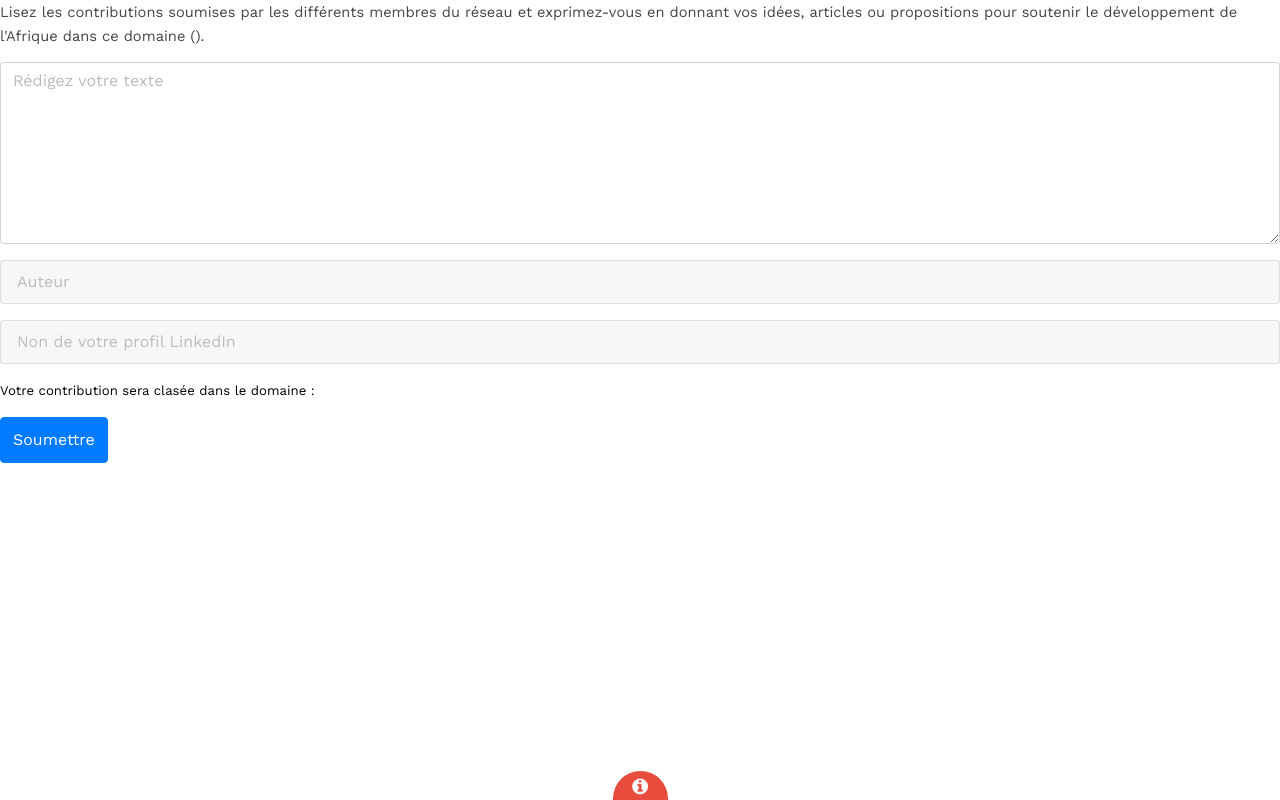
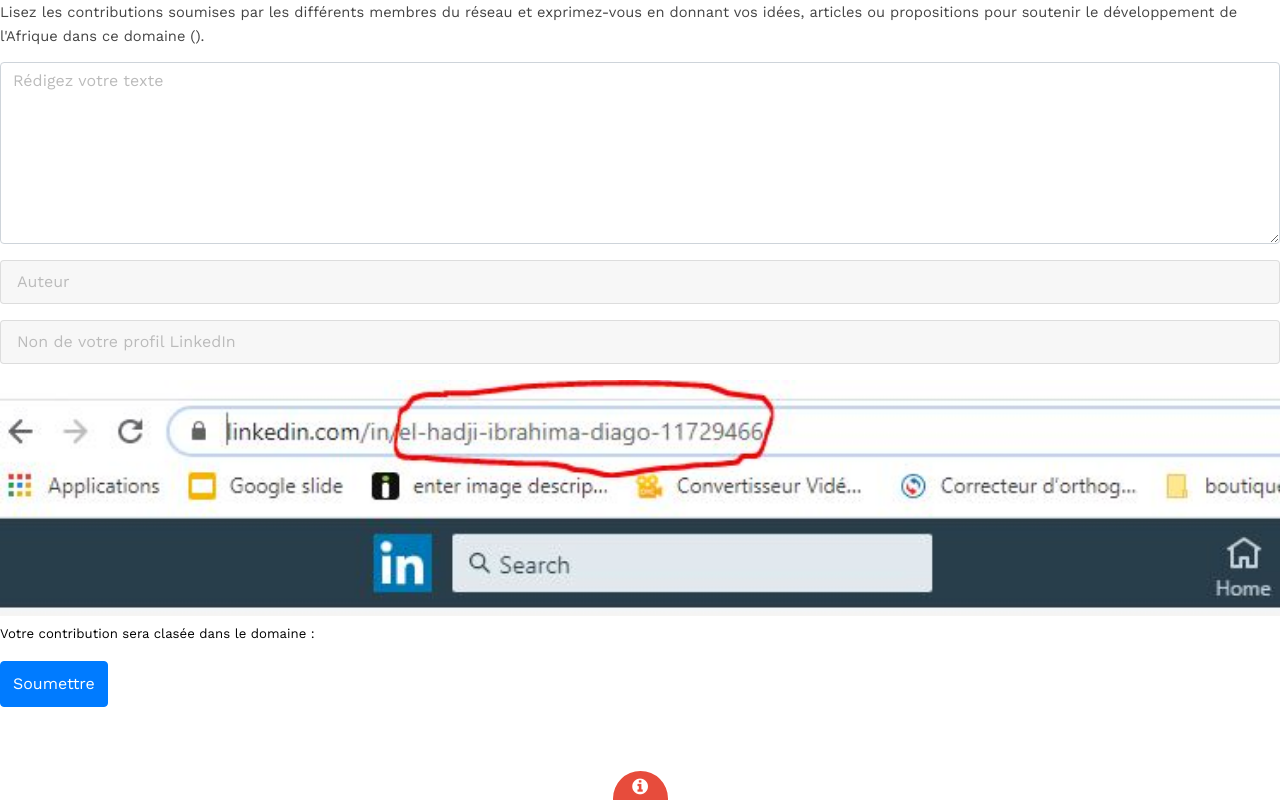
Before and after one commit to diagoibrahima/africathenextbrain, an Angular app: page /new-contribution in a window 1280 px wide. Built offline with nearby package versions, Linux system fonts and the light colour scheme; a web font is replaced by a local one.

Commit message:
Add image illustration pour metre l'id linkedin en ajoutant une contributions

```diff
--- a/src/app/main/main.component.html
+++ b/src/app/main/main.component.html
@@ -4,10 +4,10 @@
 						<h1>AFRICA</h1>
 						<h5 class="subtitle">THE NEXT BRAIN</h5>
 						<h2>Réfléchissons ensemble pour des solutions de développement durable</h2>
-						<a routerLink="/main" class="button big alt"><span>Donnez votre idée</span></a>
+						<a routerLink="/main" class="button big alt"><span>Donnez vos idées</span></a>
             <a routerLink="/apropos" class="button big apropos"><span>À propos de ATNB</span></a>
 					</div>
-					<a href="#" class="button hidden"><span>Donnez votre idée</span></a>
+					<a href="#" class="button hidden"><span>Donnez vos idées</span></a>
 				</div>
 
 </header>
--- a/src/app/new-contribution/new-contribution.component.html
+++ b/src/app/new-contribution/new-contribution.component.html
@@ -27,8 +27,9 @@
           <label class="control-label"></label>
           <input class="form-control" type="text" name="profilRs" placeholder="Non de votre profil LinkedIn" ngModel>
         </div>
+<img src="../../assets/images/idLinkedIn.JPG" width="100%" class="responsive">
+<div class="form-group">
 
-<div class="form-group">
           <label class="control-label remarque">Votre contribution sera clasée dans le domaine : {{sec}}</label>
           <input class="form-control" type="hidden"  value="agriculture" name="domaine" ngModel="{{sec}}">
         </div>
```
Also changed, not shown: src/app/apropos/apropos.component.css (line endings or trailing spaces), src/assets/images/idLinkedIn.JPG (added).
